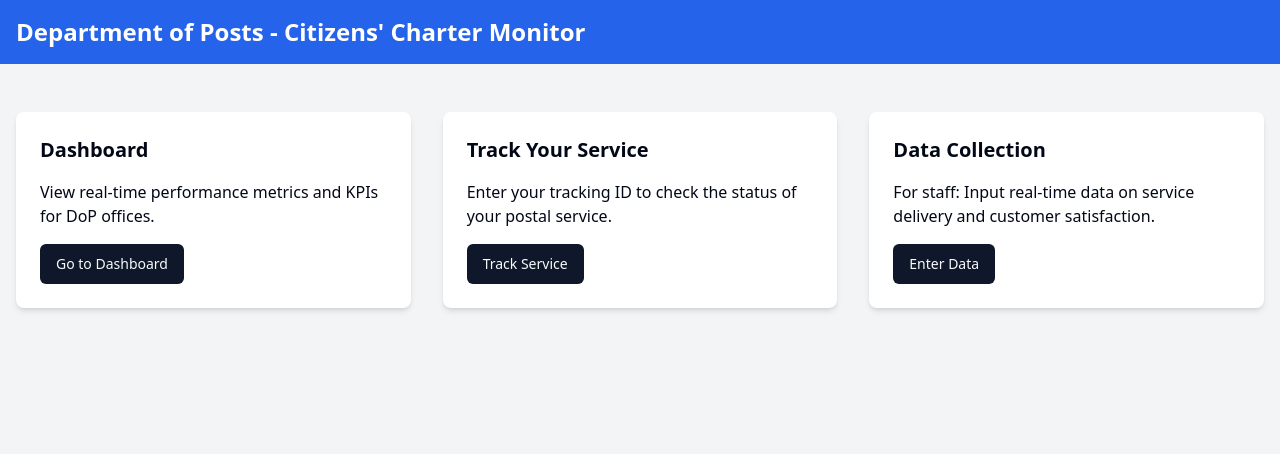
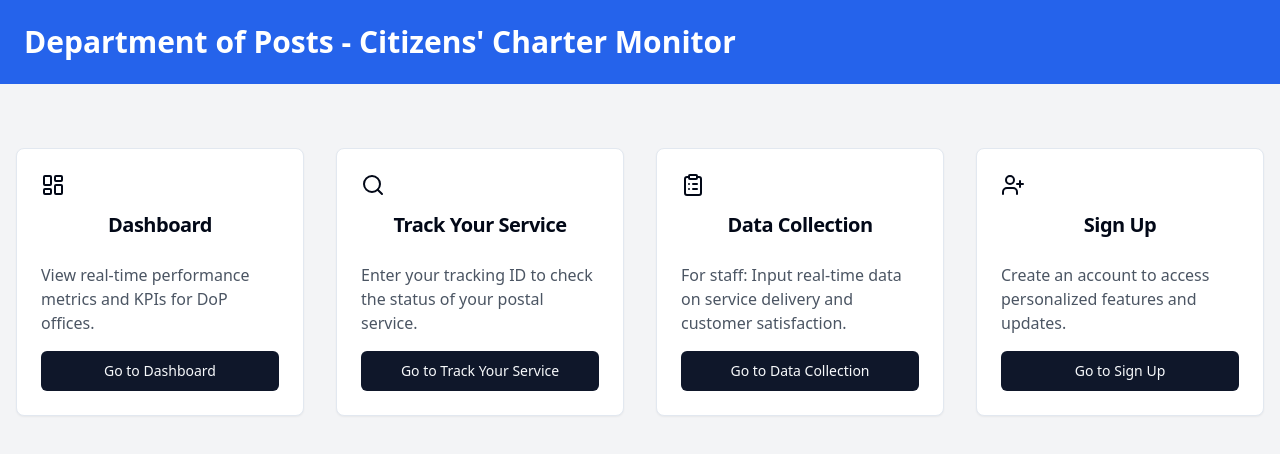
Before and after one commit to Deepjyotji/civic-trust-dashboard-36, a React (Vite) app: page / in a window 1280 px wide. Shown: the top 454 px of the page. Built offline with nearby package versions, Linux system fonts and the light colour scheme.

Commit message:
Add signup feature with modern UI
Implemented a signup feature to enhance user registration. Updated the UI/UX to provide a more modern and user-friendly experience.
[skip gpt_engineer]

```diff
--- a/src/components/Dashboard.jsx
+++ b/src/components/Dashboard.jsx
@@ -1,38 +1,45 @@
 import React from 'react';
 import { Card, CardContent, CardHeader, CardTitle } from "@/components/ui/card";
 import { Progress } from "@/components/ui/progress";
-import { AlertCircle } from "lucide-react";
+import { AlertCircle, TrendingUp, TrendingDown } from "lucide-react";
 
 const Dashboard = () => {
   // Mock data - in a real application, this would come from an API
   const metrics = [
-    { title: "Delivery Timelines", value: 92, target: 95, unit: "%" },
-    { title: "Customer Satisfaction", value: 4.2, target: 4.5, unit: "/5" },
-    { title: "Complaint Resolution Rate", value: 85, target: 90, unit: "%" },
-    { title: "Online Service Uptime", value: 99.5, target: 99.9, unit: "%" },
+    { title: "Delivery Timelines", value: 92, target: 95, unit: "%", trend: "up" },
+    { title: "Customer Satisfaction", value: 4.2, target: 4.5, unit: "/5", trend: "down" },
+    { title: "Complaint Resolution Rate", value: 85, target: 90, unit: "%", trend: "up" },
+    { title: "Online Service Uptime", value: 99.5, target: 99.9, unit: "%", trend: "up" },
   ];
 
   return (
-    <div className="p-4">
-      <h1 className="text-2xl font-bold mb-4">Citizens' Charter Performance Dashboard</h1>
-      <div className="grid grid-cols-1 md:grid-cols-2 lg:grid-cols-4 gap-4">
+    <div className="p-8 bg-gray-100 min-h-screen">
+      <h1 className="text-3xl font-bold mb-8 text-gray-800">Citizens' Charter Performance Dashboard</h1>
+      <div className="grid grid-cols-1 md:grid-cols-2 lg:grid-cols-4 gap-6">
         {metrics.map((metric, index) => (
-          <Card key={index}>
-            <CardHeader>
-              <CardTitle className="text-sm font-medium">{metric.title}</CardTitle>
+          <Card key={index} className="hover:shadow-lg transition-shadow duration-300">
+            <CardHeader className="pb-2">
+              <CardTitle className="text-lg font-medium text-gray-700">{metric.title}</CardTitle>
             </CardHeader>
             <CardContent>
-              <div className="text-2xl font-bold">{metric.value}{metric.unit}</div>
-              <Progress value={(metric.value / metric.target) * 100} className="mt-2" />
-              <p className="text-xs text-muted-foreground mt-2">
-                Target: {metric.target}{metric.unit}
-              </p>
-              {metric.value < metric.target && (
-                <div className="flex items-center mt-2 text-yellow-500">
-                  <AlertCircle className="h-4 w-4 mr-1" />
-                  <span className="text-xs">Below target</span>
-                </div>
-              )}
+              <div className="flex justify-between items-center mb-2">
+                <span className="text-3xl font-bold text-blue-600">{metric.value}{metric.unit}</span>
+                {metric.trend === "up" ? (
+                  <TrendingUp className="h-6 w-6 text-green-500" />
+                ) : (
+                  <TrendingDown className="h-6 w-6 text-red-500" />
+                )}
+              </div>
+              <Progress value={(metric.value / metric.target) * 100} className="h-2 mb-2" />
+              <div className="flex justify-between items-center text-sm text-gray-600">
+                <span>Target: {metric.target}{metric.unit}</span>
+                {metric.value < metric.target && (
+                  <div className="flex items-center text-yellow-500">
+                    <AlertCircle className="h-4 w-4 mr-1" />
+                    <span>Below target</span>
+                  </div>
+                )}
+              </div>
             </CardContent>
           </Card>
         ))}
--- /dev/null
+++ b/src/components/Signup.jsx
@@ -0,0 +1,97 @@
+import React, { useState } from 'react';
+import { Input } from "@/components/ui/input";
+import { Button } from "@/components/ui/button";
+import { Card, CardContent, CardHeader, CardTitle } from "@/components/ui/card";
+import { toast } from "sonner";
+
+const Signup = () => {
+  const [formData, setFormData] = useState({
+    name: '',
+    email: '',
+    password: '',
+    confirmPassword: '',
+  });
+
+  const handleInputChange = (e) => {
+    const { name, value } = e.target;
+    setFormData(prevState => ({
+      ...prevState,
+      [name]: value
+    }));
+  };
+
+  const handleSubmit = (e) => {
+    e.preventDefault();
+    if (formData.password !== formData.confirmPassword) {
+      toast.error("Passwords do not match");
+      return;
+    }
+    // TODO: Implement actual signup logic
+    console.log('Signup data:', formData);
+    toast.success("Signup successful");
+    // Reset form after submission
+    setFormData({
+      name: '',
+      email: '',
+      password: '',
+      confirmPassword: '',
+    });
+  };
+
+  return (
+    <div className="flex justify-center items-center min-h-screen bg-gray-100">
+      <Card className="w-full max-w-md">
+        <CardHeader>
+          <CardTitle className="text-2xl font-bold text-center">Sign Up</CardTitle>
+        </CardHeader>
+        <CardContent>
+          <form onSubmit={handleSubmit} className="space-y-4">
+            <div>
+              <Input
+                type="text"
+                name="name"
+                value={formData.name}
+                onChange={handleInputChange}
+                placeholder="Full Name"
+                required
+              />
+            </div>
+            <div>
+              <Input
+                type="email"
+                name="email"
+                value={formData.email}
+                onChange={handleInputChange}
+                placeholder="Email"
+                required
+              />
+            </div>
+            <div>
+              <Input
+                type="password"
+                name="password"
+                value={formData.password}
+                onChange={handleInputChange}
+                placeholder="Password"
+                required
+              />
+            </div>
+            <div>
+              <Input
+                type="password"
+                name="confirmPassword"
+                value={formData.confirmPassword}
+                onChange={handleInputChange}
+                placeholder="Confirm Password"
+                required
+              />
+            </div>
+            <Button type="submit" className="w-full">Sign Up</Button>
+          </form>
+        </CardContent>
+      </Card>
+    </div>
+  );
+};
+
+export default Signup;
--- a/src/nav-items.jsx
+++ b/src/nav-items.jsx
@@ -1,8 +1,9 @@
-import { HomeIcon, LayoutDashboardIcon, SearchIcon, ClipboardIcon } from "lucide-react";
+import { HomeIcon, LayoutDashboardIcon, SearchIcon, ClipboardIcon, UserPlusIcon } from "lucide-react";
 import Index from "./pages/Index.jsx";
 import Dashboard from "./components/Dashboard.jsx";
 import TrackService from "./components/TrackService.jsx";
 import DataCollection from "./components/DataCollection.jsx";
+import Signup from "./components/Signup.jsx";
 
 export const navItems = [
   {
@@ -29,4 +30,10 @@ export const navItems = [
     icon: <ClipboardIcon className="h-4 w-4" />,
     page: <DataCollection />,
   },
+  {
+    title: "Sign Up",
+    to: "/signup",
+    icon: <UserPlusIcon className="h-4 w-4" />,
+    page: <Signup />,
+  },
 ];
--- a/src/pages/Index.jsx
+++ b/src/pages/Index.jsx
@@ -1,36 +1,38 @@
 import React from 'react';
 import { Link } from 'react-router-dom';
 import { Button } from "@/components/ui/button";
+import { Card, CardContent, CardHeader, CardTitle } from "@/components/ui/card";
+import { LayoutDashboard, Search, ClipboardList, UserPlus } from "lucide-react";
 
 const Index = () => {
+  const features = [
+    { title: "Dashboard", description: "View real-time performance metrics and KPIs for DoP offices.", link: "/dashboard", icon: <LayoutDashboard className="h-6 w-6 mb-2" /> },
+    { title: "Track Your Service", description: "Enter your tracking ID to check the status of your postal service.", link: "/track", icon: <Search className="h-6 w-6 mb-2" /> },
+    { title: "Data Collection", description: "For staff: Input real-time data on service delivery and customer satisfaction.", link: "/data-collection", icon: <ClipboardList className="h-6 w-6 mb-2" /> },
+    { title: "Sign Up", description: "Create an account to access personalized features and updates.", link: "/signup", icon: <UserPlus className="h-6 w-6 mb-2" /> },
+  ];
+
   return (
     <div className="min-h-screen bg-gray-100">
-      <header className="bg-blue-600 text-white p-4">
-        <h1 className="text-2xl font-bold">Department of Posts - Citizens' Charter Monitor</h1>
+      <header className="bg-blue-600 text-white p-6">
+        <h1 className="text-3xl font-bold">Department of Posts - Citizens' Charter Monitor</h1>
       </header>
-      <main className="container mx-auto mt-8 p-4">
-        <div className="grid grid-cols-1 md:grid-cols-2 lg:grid-cols-3 gap-8">
-          <div className="bg-white p-6 rounded-lg shadow-md">
-            <h2 className="text-xl font-semibold mb-4">Dashboard</h2>
-            <p className="mb-4">View real-time performance metrics and KPIs for DoP offices.</p>
-            <Link to="/dashboard">
-              <Button>Go to Dashboard</Button>
-            </Link>
-          </div>
-          <div className="bg-white p-6 rounded-lg shadow-md">
-            <h2 className="text-xl font-semibold mb-4">Track Your Service</h2>
-            <p className="mb-4">Enter your tracking ID to check the status of your postal service.</p>
-            <Link to="/track">
-              <Button>Track Service</Button>
-            </Link>
-          </div>
-          <div className="bg-white p-6 rounded-lg shadow-md">
-            <h2 className="text-xl font-semibold mb-4">Data Collection</h2>
-            <p className="mb-4">For staff: Input real-time data on service delivery and customer satisfaction.</p>
-            <Link to="/data-collection">
-              <Button>Enter Data</Button>
-            </Link>
-          </div>
+      <main className="container mx-auto mt-12 p-4">
+        <div className="grid grid-cols-1 md:grid-cols-2 lg:grid-cols-4 gap-8">
+          {features.map((feature, index) => (
+            <Card key={index} className="hover:shadow-lg transition-shadow duration-300">
+              <CardHeader className="text-center">
+                {feature.icon}
+                <CardTitle className="text-xl font-semibold">{feature.title}</CardTitle>
+              </CardHeader>
+              <CardContent>
+                <p className="text-gray-600 mb-4">{feature.description}</p>
+                <Link to={feature.link}>
+                  <Button className="w-full">{`Go to ${feature.title}`}</Button>
+                </Link>
+              </CardContent>
+            </Card>
+          ))}
         </div>
       </main>
     </div>
```
